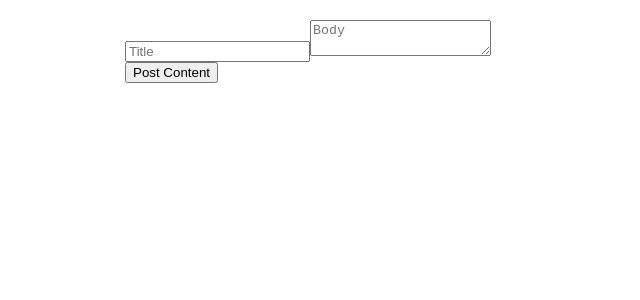
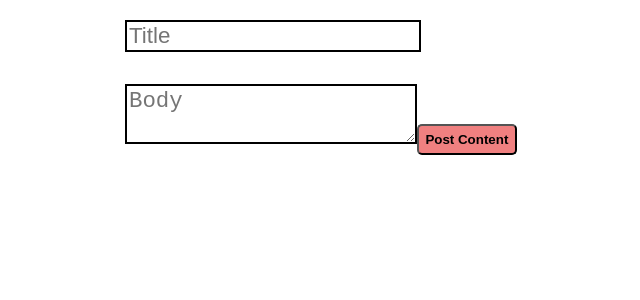
Before and after one commit to asmaasma3528-ai/Test-V19, a React (Vite) app: page / in a window 1280 px wide. Shown: the top 300 px of the page, without its empty margins (315-955 px from the left). Built offline with nearby package versions, Linux system fonts and the light colour scheme.

Commit message:
Implemented the post form using the useFormStatus hook for submission state

```diff
--- a/src/App.jsx
+++ b/src/App.jsx
@@ -1,5 +1,6 @@
 //import React, { useState } from 'react';
 import { useActionState } from "react";
+import { useFormStatus } from "react-dom";
 
 async function submitForm(prevState, formData){
   const title = formData.get("Title");
@@ -22,27 +23,80 @@ async function submitForm(prevState, formData){
   }
 }
 
+function SubmitBtn(){
+  const { pending } = useFormStatus();
+  return (
+        <button
+
+        style = {{
+          padding:"0.4rem",
+          backgroundColor:"lightcoral",
+          fontWeight:"bolder",
+          borderRadius:"5px"
+        }}
+
+        type="submit" disabled={pending}>
+          {pending ? 'Submitting...' : 'Post Content'}
+        </button>
+  );
+}
+
+// function DeleteBtn(){
+//   const { pending } = useFormStatus();
+//   return (
+//         <button
+
+//         style = {{
+//           padding:"0.4rem",
+//           backgroundColor:"red",
+//           fontWeight:"bolder",
+//           borderRadius:"5px"
+//         }}
+
+//         type="cancel" disabled={pending}>
+//           {pending ? 'Deleting...' : 'Post deleted'}
+//         </button>
+//   );
+// }
+
 function PostForm() {
 
    const [{ success, error }, formAction, isPending] = useActionState(submitForm, {success:null, error:null});
+
 
   return (
     <div style={{ maxWidth: '400px', margin: '20px auto' }}>
       <form action={formAction}>
         <input
+
+         style = {{
+          border:"2px solid black",
+          fontSize:"1.4rem",
+          color:"blue"
+         }}
+
           placeholder="Title"
           name = "Title"
           required
         />
         <textarea
+
+        style = {{
+          border:"2px solid black",
+          fontSize:"1.4rem",
+          color:"coral",
+          marginTop:"2rem"
+         }}
+
           placeholder="Body"
           name="Body"
           required
         />
 
-        <button type="submit" disabled={isPending}>
-          {isPending ? 'Submitting...' : 'Post Content'}
-        </button>
+       <SubmitBtn />
+       {/* <br />
+       <DeleteBtn /> */}
+
       </form>
 
       {/* Conditional Feedback UI */}
```
